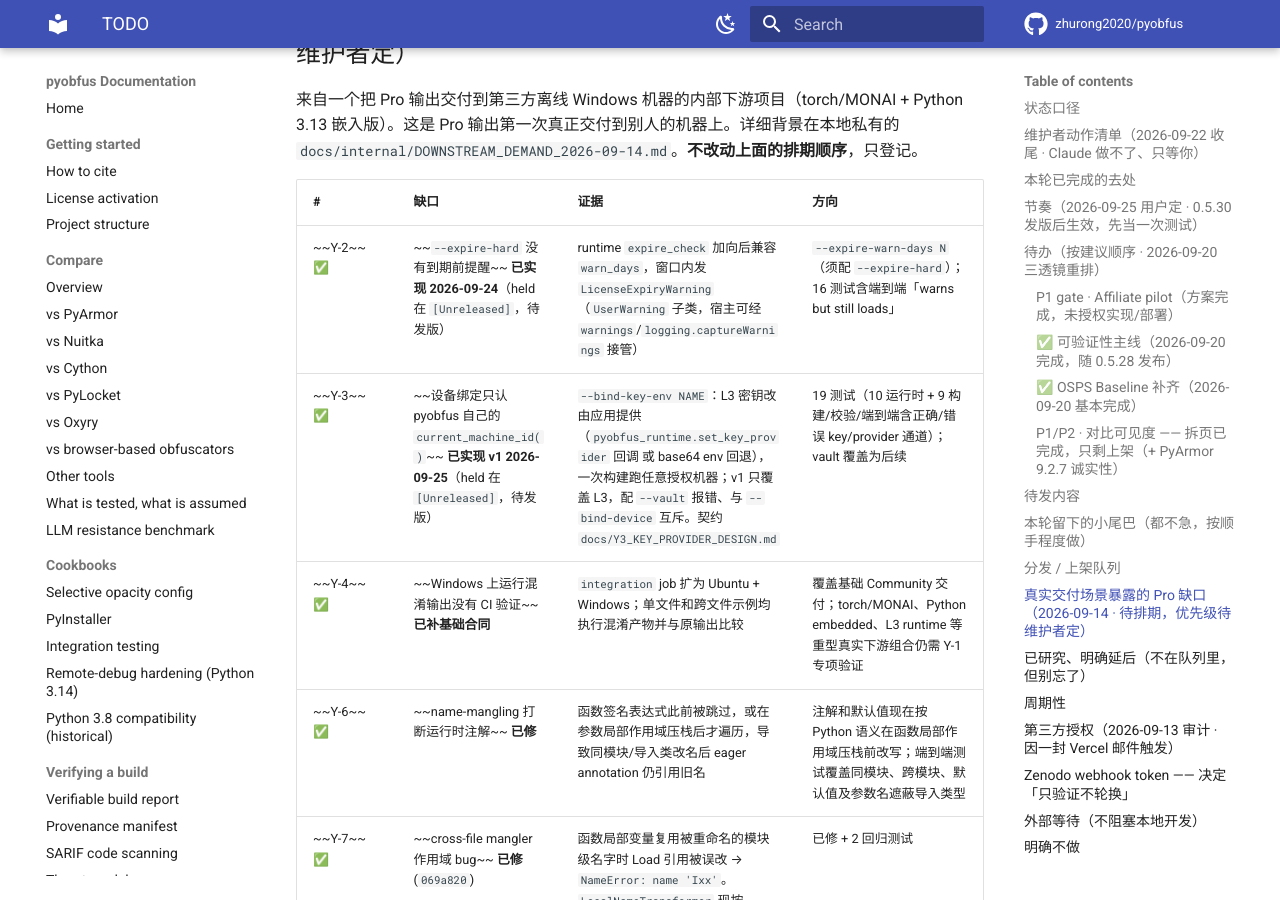
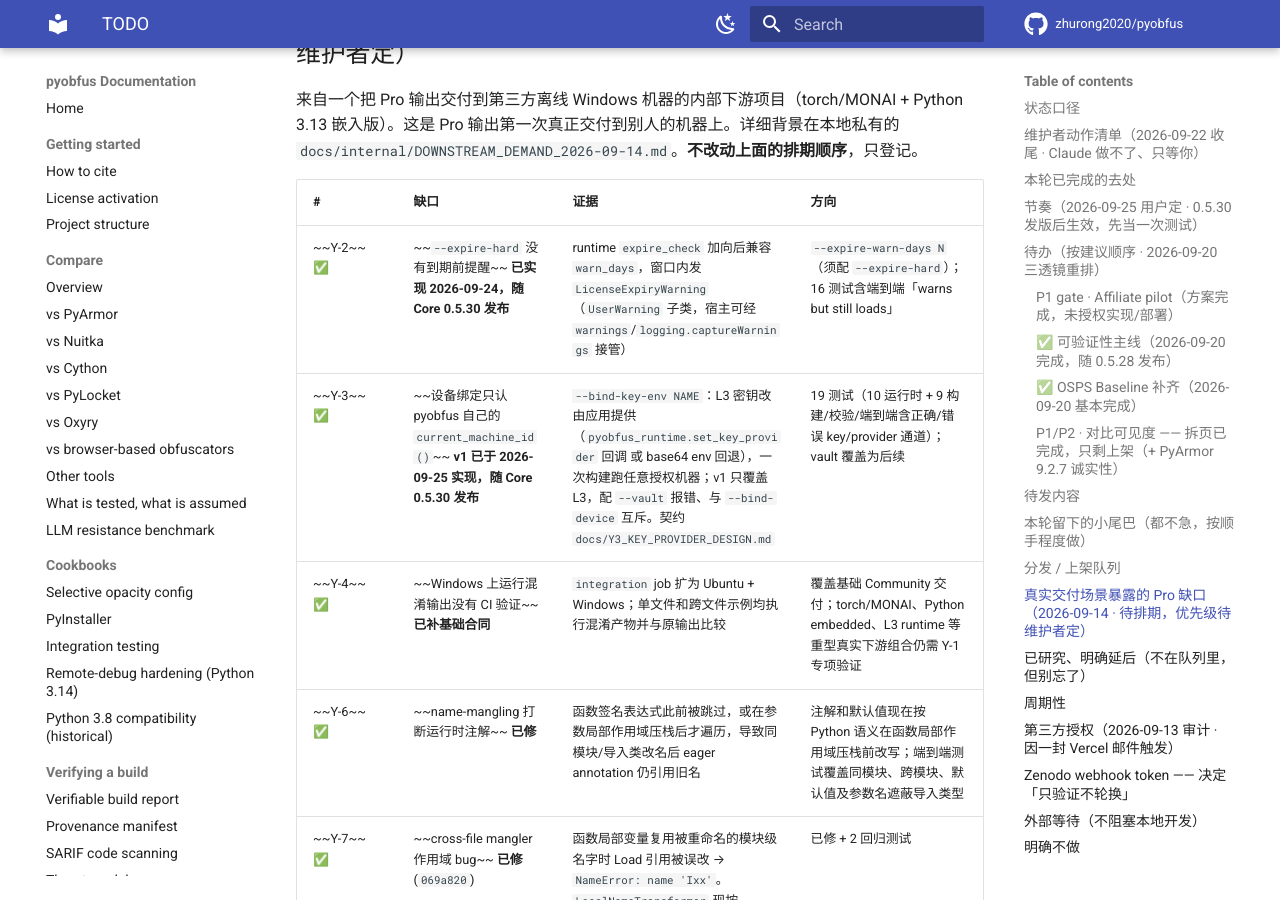
Before and after one commit to zhurong2020/pyobfus, an MkDocs documentation site: the page built from docs/TODO.md, in a window 1280 px wide and 900 px high, scrolled down 6906 px. Built offline with MkDocs 1.6.1 and Material for MkDocs 9.7.7, drawn with Linux system fonts in a browser that asks for light colours; comment, search, counter and statistics services are not loaded.

Commit message:
docs: close out the 0.5.30 release status

```diff
--- a/docs/TODO.md
+++ b/docs/TODO.md
@@ -238,8 +238,8 @@
 
 | # | 缺口 | 证据 | 方向 |
 |---|---|---|---|
-| ~~Y-2~~ ✅ | ~~`--expire-hard` 没有到期前提醒~~ **已实现 2026-09-24**（held 在 `[Unreleased]`，待发版）| runtime `expire_check` 加向后兼容 `warn_days`，窗口内发 `LicenseExpiryWarning`（`UserWarning` 子类，宿主可经 `warnings`/`logging.captureWarnings` 接管）| `--expire-warn-days N`（须配 `--expire-hard`）；16 测试含端到端「warns but still loads」 |
-| ~~Y-3~~ ✅ | ~~设备绑定只认 pyobfus 自己的 `current_machine_id()`~~ **已实现 v1 2026-09-25**（held 在 `[Unreleased]`，待发版）| `--bind-key-env NAME`：L3 密钥改由应用提供（`pyobfus_runtime.set_key_provider` 回调 或 base64 env 回退），一次构建跑任意授权机器；v1 只覆盖 L3，配 `--vault` 报错、与 `--bind-device` 互斥。契约 `docs/Y3_KEY_PROVIDER_DESIGN.md` | 19 测试（10 运行时 + 9 构建/校验/端到端含正确/错误 key/provider 通道）；vault 覆盖为后续 |
+| ~~Y-2~~ ✅ | ~~`--expire-hard` 没有到期前提醒~~ **已实现 2026-09-24，随 Core 0.5.30 发布** | runtime `expire_check` 加向后兼容 `warn_days`，窗口内发 `LicenseExpiryWarning`（`UserWarning` 子类，宿主可经 `warnings`/`logging.captureWarnings` 接管）| `--expire-warn-days N`（须配 `--expire-hard`）；16 测试含端到端「warns but still loads」 |
+| ~~Y-3~~ ✅ | ~~设备绑定只认 pyobfus 自己的 `current_machine_id()`~~ **v1 已于 2026-09-25 实现，随 Core 0.5.30 发布** | `--bind-key-env NAME`：L3 密钥改由应用提供（`pyobfus_runtime.set_key_provider` 回调 或 base64 env 回退），一次构建跑任意授权机器；v1 只覆盖 L3，配 `--vault` 报错、与 `--bind-device` 互斥。契约 `docs/Y3_KEY_PROVIDER_DESIGN.md` | 19 测试（10 运行时 + 9 构建/校验/端到端含正确/错误 key/provider 通道）；vault 覆盖为后续 |
 | ~~Y-4~~ ✅ | ~~Windows 上运行混淆输出没有 CI 验证~~ **已补基础合同** | `integration` job 扩为 Ubuntu + Windows；单文件和跨文件示例均执行混淆产物并与原输出比较 | 覆盖基础 Community 交付；torch/MONAI、Python embedded、L3 runtime 等重型真实下游组合仍需 Y-1 专项验证 |
 | ~~Y-6~~ ✅ | ~~name-mangling 打断运行时注解~~ **已修** | 函数签名表达式此前被跳过，或在参数局部作用域压栈后才遍历，导致同模块/导入类改名后 eager annotation 仍引用旧名 | 注解和默认值现在按 Python 语义在函数局部作用域压栈前改写；端到端测试覆盖同模块、跨模块、默认值及参数名遮蔽导入类型 |
 | ~~Y-7~~ ✅ | ~~cross-file mangler 作用域 bug~~ **已修** (`069a820`) | 函数局部变量复用被重命名的模块级名字时 Load 引用被误改 → `NameError: name 'Ixx'`。`LocalNameTransformer` 现按 Python 作用域收集函数体内全部绑定名（含 lambda/推导式作用域）| 已修 + 2 回归测试 |
```
